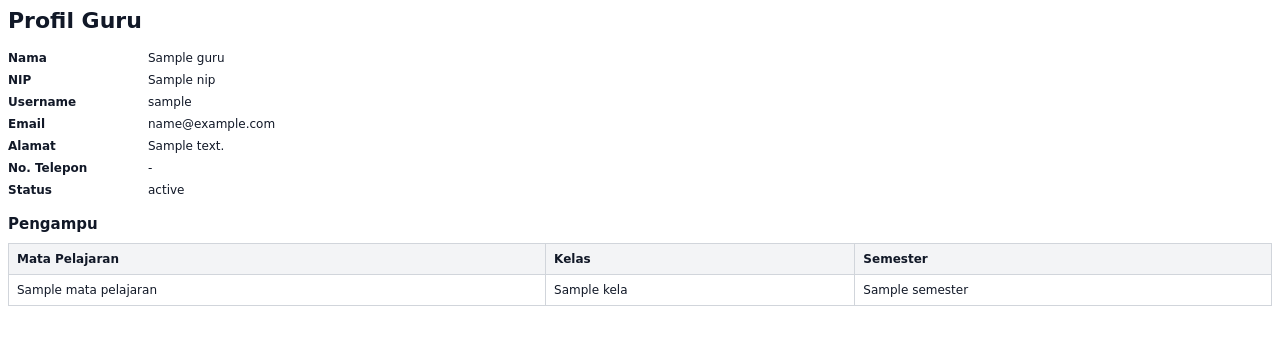
After one commit to AnnadviJundi/SI_Akademik_Sekolah, a Laravel app: template resources/views/pdf/guru-profile.blade.php in a window 1280 px wide. The commit adds this page. Shown: the top 345 px of the page. Run offline with Laravel 12, Linux system fonts and the light colour scheme; the template is opened without the code that fills it: most values are stand-ins (such as "Sample title", 1, 10 or a date in 2020).

Commit message:
feat: improve guru detail presentation and pdf export

```diff
--- a/app/Filament/Resources/Gurus/Pages/ViewGuru.php
+++ b/app/Filament/Resources/Gurus/Pages/ViewGuru.php
@@ -3,6 +3,7 @@
 namespace App\Filament\Resources\Gurus\Pages;
 
 use App\Filament\Resources\Gurus\GuruResource;
+use Filament\Actions\Action;
 use Filament\Actions\EditAction;
 use Filament\Resources\Pages\ViewRecord;
 
@@ -13,6 +14,10 @@ class ViewGuru extends ViewRecord
     protected function getHeaderActions(): array
     {
         return [
+            Action::make('exportPdf')
+                ->label('Export PDF')
+                ->url(fn () => route('gurus.pdf', $this->record))
+                ->openUrlInNewTab(),
             EditAction::make(),
         ];
     }
--- a/app/Filament/Resources/Gurus/Tables/GurusTable.php
+++ b/app/Filament/Resources/Gurus/Tables/GurusTable.php
@@ -8,7 +8,6 @@ use Filament\Actions\EditAction;
 use Filament\Actions\ForceDeleteBulkAction;
 use Filament\Actions\RestoreBulkAction;
 use Filament\Actions\ViewAction;
-use Filament\Tables\Columns\ImageColumn;
 use Filament\Tables\Columns\TextColumn;
 use Filament\Tables\Filters\TrashedFilter;
 use Filament\Tables\Table;
@@ -19,10 +18,6 @@ class GurusTable
     {
         return $table
             ->columns([
-                ImageColumn::make('foto_path')
-                    ->label('Foto')
-                    ->disk('public')
-                    ->circular(),
                 TextColumn::make('nama')
                     ->searchable(),
                 TextColumn::make('nip')
--- /dev/null
+++ b/resources/views/pdf/guru-profile.blade.php
@@ -0,0 +1,61 @@
+<!DOCTYPE html>
+<html lang="id">
+<head>
+    <meta charset="utf-8">
+    <title>Profil Guru</title>
+    <style>
+        body { font-family: DejaVu Sans, sans-serif; color: #111827; font-size: 12px; }
+        .title { font-size: 22px; font-weight: bold; margin-bottom: 18px; }
+        .row { margin-bottom: 8px; }
+        .label { display: inline-block; width: 140px; font-weight: bold; }
+        .photo { margin: 16px 0 20px; }
+        .photo img { width: 220px; border: 1px solid #d1d5db; border-radius: 12px; }
+        .section-title { margin-top: 18px; margin-bottom: 10px; font-size: 15px; font-weight: bold; }
+        table { width: 100%; border-collapse: collapse; margin-top: 8px; }
+        th, td { border: 1px solid #d1d5db; padding: 8px; text-align: left; }
+        th { background: #f3f4f6; }
+    </style>
+</head>
+<body>
+    <div class="title">Profil Guru</div>
+
+    @if ($photoUrl && file_exists($photoUrl))
+        <div class="photo">
+            <img src="{{ $photoUrl }}" alt="Foto guru">
+        </div>
+    @endif
+
+    <div class="row"><span class="label">Nama</span>{{ $guru->nama }}</div>
+    <div class="row"><span class="label">NIP</span>{{ $guru->nip ?: '-' }}</div>
+    <div class="row"><span class="label">Username</span>{{ $guru->user?->username ?: '-' }}</div>
+    <div class="row"><span class="label">Email</span>{{ $guru->user?->email ?: '-' }}</div>
+    <div class="row"><span class="label">Alamat</span>{{ $guru->alamat ?: '-' }}</div>
+    <div class="row"><span class="label">No. Telepon</span>{{ $guru->no_telp ?: '-' }}</div>
+    <div class="row"><span class="label">Status</span>{{ $guru->status ?: '-' }}</div>
+
+    <div class="section-title">Pengampu</div>
+
+    @if ($guru->pengampu->isEmpty())
+        <div>-</div>
+    @else
+        <table>
+            <thead>
+                <tr>
+                    <th>Mata Pelajaran</th>
+                    <th>Kelas</th>
+                    <th>Semester</th>
+                </tr>
+            </thead>
+            <tbody>
+                @foreach ($guru->pengampu as $pengampu)
+                    <tr>
+                        <td>{{ $pengampu->mataPelajaran?->nama_mapel ?: '-' }}</td>
+                        <td>{{ $pengampu->kelas?->nama_kelas ?: '-' }}</td>
+                        <td>{{ $pengampu->semester?->label ?: '-' }}</td>
+                    </tr>
+                @endforeach
+            </tbody>
+        </table>
+    @endif
+</body>
+</html>
--- a/routes/web.php
+++ b/routes/web.php
@@ -1,5 +1,24 @@
 <?php
 
+use App\Filament\RoleGate;
+use App\Models\Guru;
+use Barryvdh\DomPDF\Facade\Pdf;
 use Illuminate\Support\Facades\Route;
 
 Route::redirect('/', '/admin');
+
+Route::middleware(['web', 'auth'])->get('/admin/gurus/{guru}/pdf', function (Guru $guru) {
+    abort_unless(RoleGate::admin(), 403);
+
+    $guru->loadMissing(['user.role', 'pengampu.kelas', 'pengampu.mataPelajaran', 'pengampu.semester']);
+
+    $pdf = Pdf::loadView('pdf.guru-profile', [
+        'guru' => $guru,
+        'photoUrl' => filled($guru->foto_path) ? public_path('storage/' . $guru->foto_path) : null,
+    ]);
+
+    return response($pdf->output(), 200, [
+        'Content-Type' => 'application/pdf',
+        'Content-Disposition' => 'inline; filename="guru-' . str($guru->nama)->slug() . '.pdf"',
+    ]);
+})->name('gurus.pdf');
```
Also changed, not shown: resources/views/filament/gurus/teacher-photo-entry.blade.php (+11 -1 lines), tests/Feature/FilamentAccessTest.php (+43 -0 lines).
